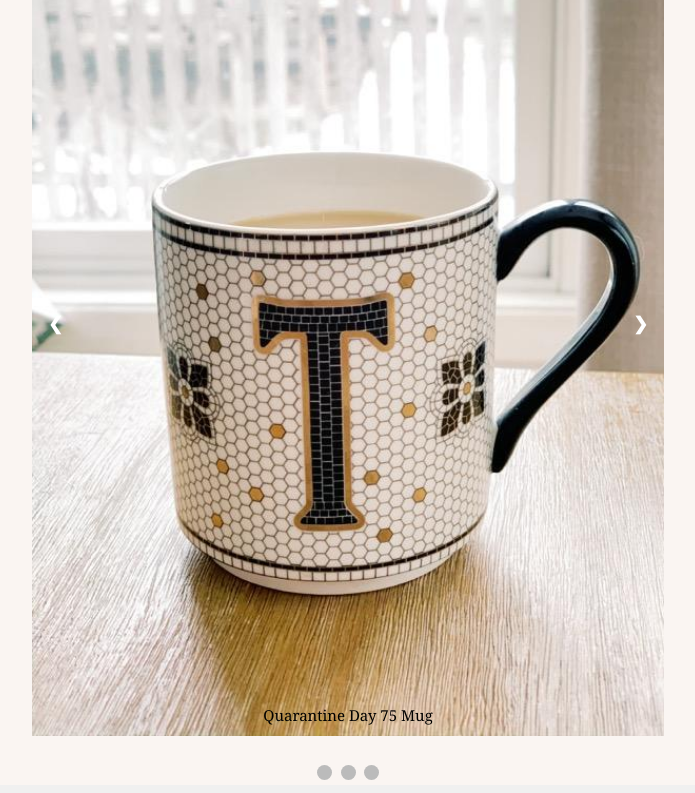
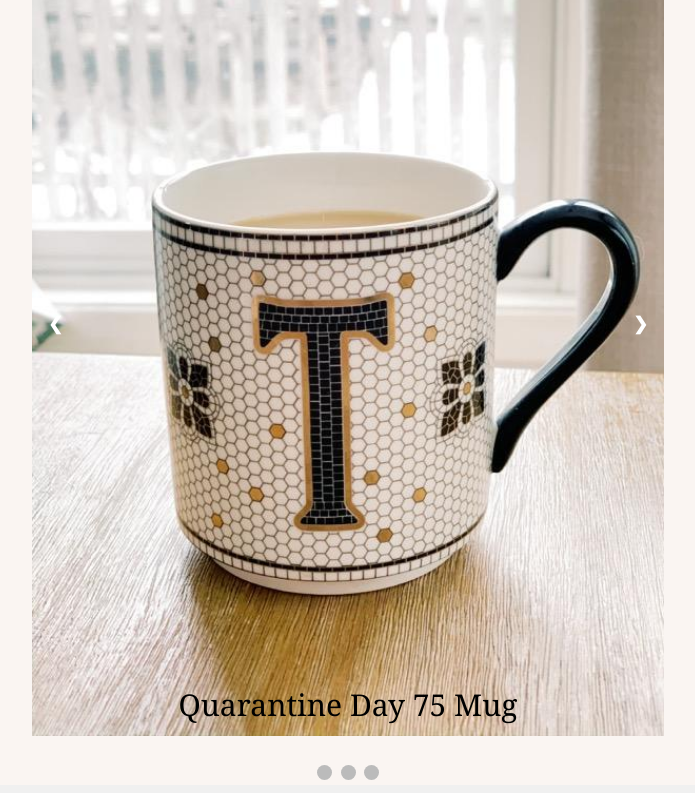
Before and after one commit to Bostonian02/Bostonian02.github.io, a plain HTML site: page index.html in a window 1280 px wide. Shown: the part 875-1668 px from the top of the page, without its empty margins (292-987 px from the left). Drawn offline with Linux system fonts and the light colour scheme.

Commit message:
Update css

```diff
--- a/styles/desktop.css
+++ b/styles/desktop.css
@@ -99,7 +99,7 @@ a:hover {text-decoration: underline;}
 /* Caption Text */
 .text {
     color: black;
-    font-size: 15px;
+    font-size: 30px;
     font-family: Georgia, 'Times New Roman', Times, serif;
     padding: 8px 12px;
     position: absolute;
--- a/styles/mobile.css
+++ b/styles/mobile.css
@@ -99,7 +99,7 @@ a:hover {text-decoration: underline;}
 /* Caption Text */
 .text {
     color: black;
-    font-size: 15px;
+    font-size: 30px;
     font-family: Georgia, 'Times New Roman', Times, serif;
     padding: 8px 12px;
     position: absolute;
```
